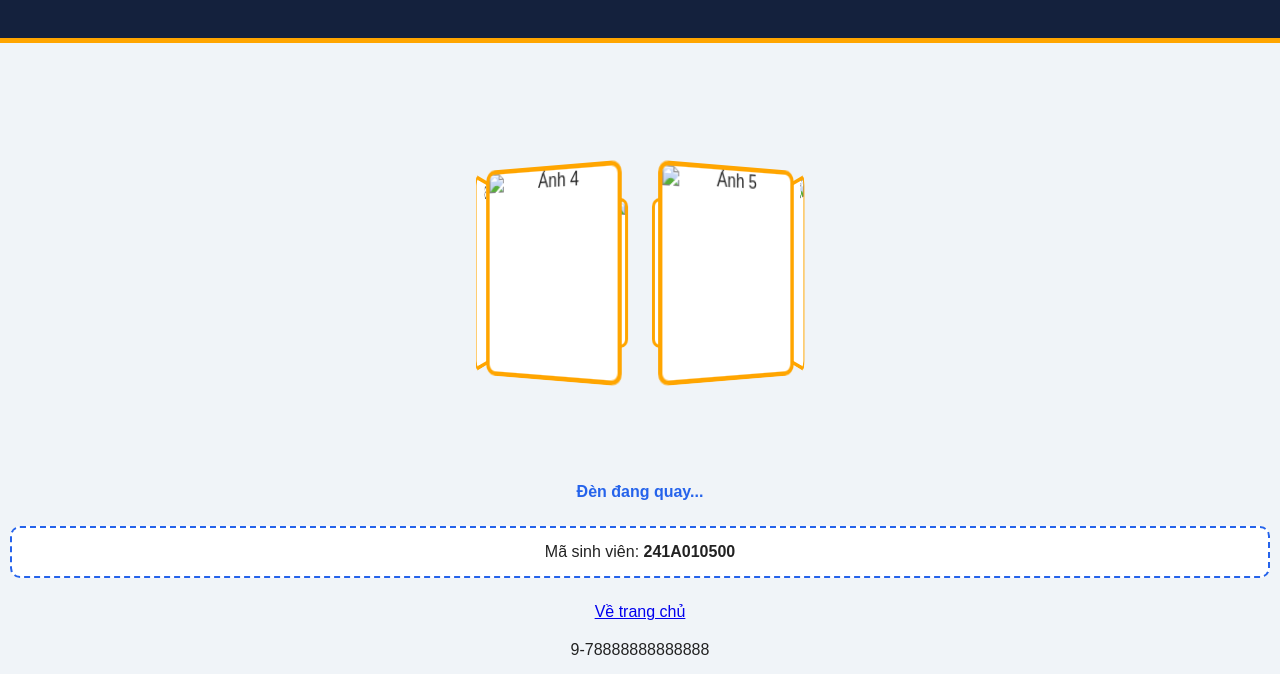
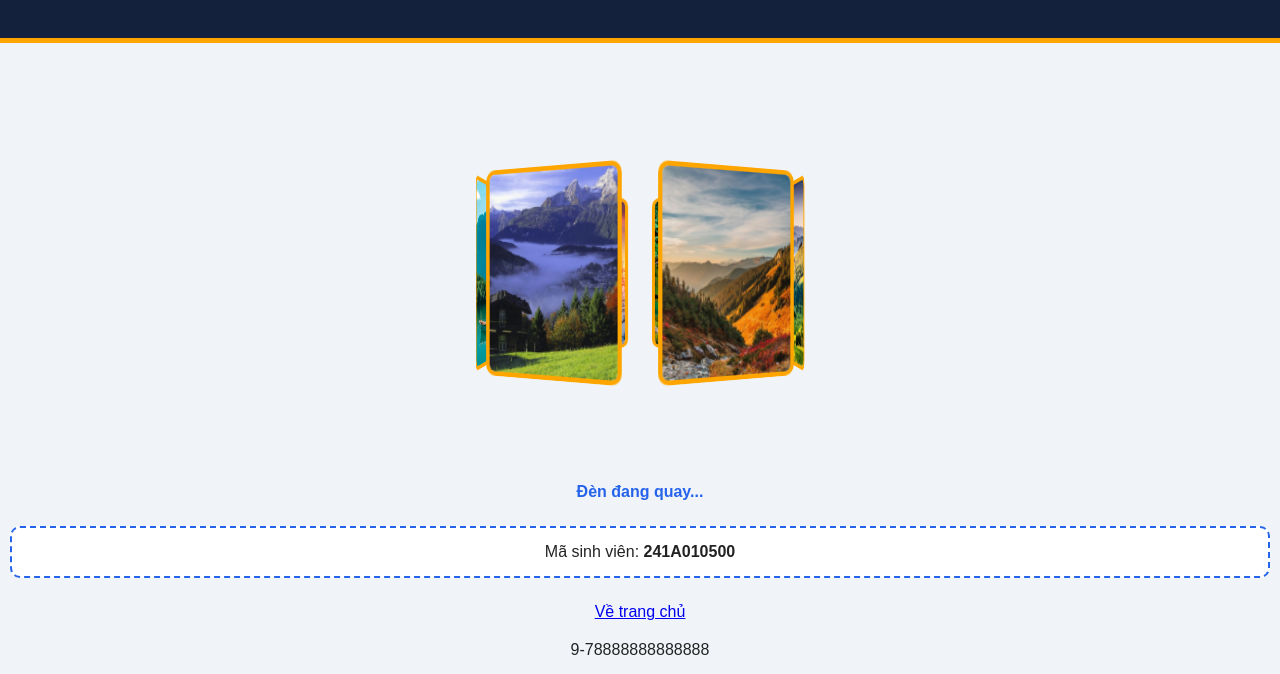
Before and after one commit to TrongTin35/701-241A010500, a plain HTML site: page denkeoquan.html in a window 1280 px wide. Shown: the part 126-800 px from the top of the page. Drawn offline with Linux system fonts and the light colour scheme.

Commit message:
Fix HTML structure and update image paths
Updated image sources and fixed HTML structure.

```diff
--- a/denkeoquan.html
+++ b/denkeoquan.html
@@ -18,27 +18,27 @@
             <div class="lantern" id="lantern">
 
                 <div class="photo photo1">
-                    <img src="images/anh1.jpg" alt="Ảnh 1">
+                    <img src="anh1.jpg" alt="Ảnh 1">
                 </div>
 
                 <div class="photo photo2">
-                    <img src="images/anh2.jpg" alt="Ảnh 2">
+                    <img src="anh2.jpg" alt="Ảnh 2">
                 </div>
 
                 <div class="photo photo3">
-                    <img src="images/anh3.jpg" alt="Ảnh 3">
+                    <img src="anh3.jpg" alt="Ảnh 3">
                 </div>
 
                 <div class="photo photo4">
-                    <img src="images/anh4.jpg" alt="Ảnh 4">
+                    <img src="anh4.jpg" alt="Ảnh 4">
                 </div>
 
                 <div class="photo photo5">
-                    <img src="images/anh5.jpg" alt="Ảnh 5">
+                    <img src="anh5.jpg" alt="Ảnh 5">
                 </div>
 
                 <div class="photo photo6">
-                    <img src="images/anh6.jpg" alt="Ảnh 6">
+                    <img src="anh6.jpg" alt="Ảnh 6">
                 </div>
 
             </div>
```
